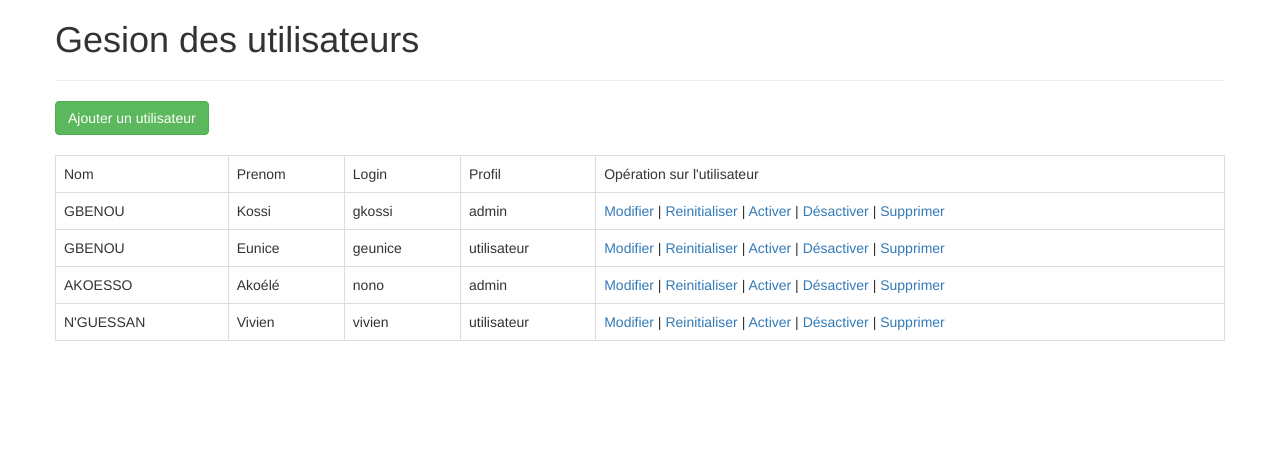
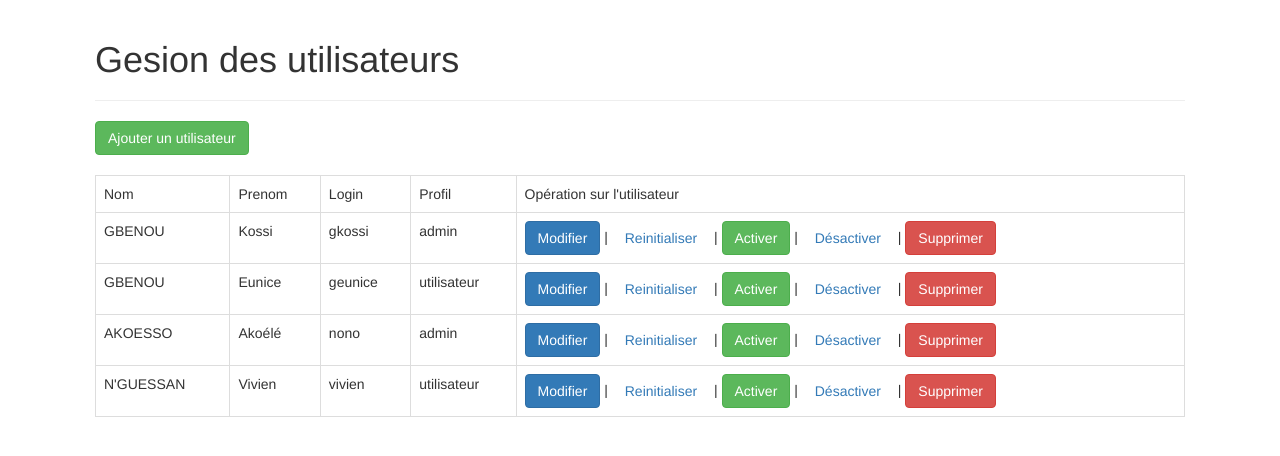
Before and after one commit to gkossi/simplonmanager, a PHP site: page /admin/gestionUtilisateur.php in a window 1280 px wide. Shown: the part 50-506 px from the top of the page. Run offline with PHP 8.4, Linux system fonts and the light colour scheme; the visitor is signed in with stand-in values (Sample User, id 1); data comes from the database, SQL or seed files in the repository; data that the repository does not hold is empty; some libraries are stand-ins or nearby versions.

Commit message:
Règelement de quelques problèmes d'affichage responsive

```diff
--- a/accueil.php
+++ b/accueil.php
@@ -79,8 +79,7 @@
         <div class="container">
             <div class="row">
                 <div class="centrerListe">
-
-                    <div>
+                    <div class="col-lg-12 col-md-12 col-sm-12 main">
                         <img src="./assets/img/fond/softBG2-01.jpg" alt="">
                     </div>
                 </div>
--- a/admin/gestionUtilisateur.php
+++ b/admin/gestionUtilisateur.php
@@ -77,12 +77,13 @@ $users = afficher_utilisateurs($mysqli);
         <div class="container">
             <div class="row">
                 <div class="centrerListe">
-                    <div>
+                    <div class="col-lg-12 col-md-12 col-sm-12 main">
+                    <!--div class="col-sm-9 col-sm-offset-3 col-md-10 col-md-offset-2 main"-->
                         <h1>Gesion des utilisateurs</h1>
                         <hr/>
                         <a href="UtilisateurAjout.php" class="btn btn-success"> Ajouter un utilisateur</a>
                         <br/><br/>
-                        <table width="600" border="1" cellspacing="0" cellpadding="5" class="table table-bordered">
+                        <table border="1" cellspacing="0" cellpadding="5" class="table table-bordered">
                             <tr>
                                 <td>Nom</td>
                                 <td>Prenom</td>
@@ -98,15 +99,16 @@ $users = afficher_utilisateurs($mysqli);
                                     <td><?php echo $user['login']; ?></td>
                                     <td><?php echo $user['libelle']; ?></td>
                                     <td>
-                                        <a href="utilisateurModif.php?login=<?php echo $user['login']; ?>">Modifier</a> |
-                                        <a href="reinitialiserLogin.php?login=<?php echo $user['login']; ?>">Reinitialiser</a> |
-                                        <a href="activerCompte.php?login=<?php echo $user['login']; ?>">Activer</a> |
-                                        <a href="desactiverCompte.php?login=<?php echo $user['login']; ?>">Désactiver</a> |
-                                        <a href="supprimerCompte.php?login=<?php echo $user['login']; ?>">Supprimer</a>
+                                        <a href="utilisateurModif.php?login=<?php echo $user['login']; ?>" class="btn btn-primary">Modifier</a> |
+                                        <a href="reinitialiserLogin.php?login=<?php echo $user['login']; ?>" class="btn btn-secondary">Reinitialiser</a> |
+                                        <a href="activerCompte.php?login=<?php echo $user['login']; ?>" class="btn btn-success">Activer</a> |
+                                        <a href="desactiverCompte.php?login=<?php echo $user['login']; ?>" class="btn btn-infos">Désactiver</a> |
+                                        <a href="supprimerCompte.php?login=<?php echo $user['login']; ?>" class="btn btn-danger">Supprimer</a>
                                     </td>
                                 </tr>
                             <?php } ?>
                         </table>
+                    <!--/div-->
                     </div>
                 </div>
             </div>
--- a/admin/participantGestion.php
+++ b/admin/participantGestion.php
@@ -86,9 +86,9 @@
         <div class="container">
             <div class="row">
                 <div class="centrerListe">
-                    <div>
+                    <div class="col-lg-12 col-md-12 col-sm-12 main">
                         <h1><strong>Gestion des participants</strong></h1>
-
+                        <hr>
                         <!--a href="./admin/participantAjout.php" class="btn btn-warning">Imprimer la liste</a>
                         <a href="./admin/participantAjout.php" class="btn btn-success">Ajout d'un nouveau participant</a>
                         <a href="./admin/participantAjout.php" class="btn btn-primary">Rechercher participant</a-->
--- a/common_ressources/fonctions.php
+++ b/common_ressources/fonctions.php
@@ -9,7 +9,7 @@ function connexion($serveur, $login, $pwd, $bd, $charset) {
     return $mysqli;
 }
 
-$mysqli = connexion("localhost", "gkossi", "toor142536", "simplonmanager_db", "utf8");
+$mysqli = connexion("localhost", "root", "toor", "simplonmanager_db", "utf8");
 
 
 /* ---------- FONCTIONS POUR GESTION DEs COMPTES UTILISATEURS ---------- */
--- a/participantListeRecherche.php
+++ b/participantListeRecherche.php
@@ -85,9 +85,9 @@
         <div class="container">
             <div class="row">
                 <div class="centrerListe">
-                    <div>
+                    <div class="col-lg-12 col-md-12 col-sm-12 main">
                     <h1><strong>Liste des participants</strong></h1>
-
+                    <hr>
                     <form id="formsearch" name="form" method="get" action="#">
                         <label> <input type="submit" name="bouton_recherche" value="Rechercher" class="btn btn-success"></label>
                         <label>Nom<font color="red">*</font> :<input type="text" name="nom" class="form-control" required></label>
```
Lines whose indentation alone changed are shown as unchanged.
